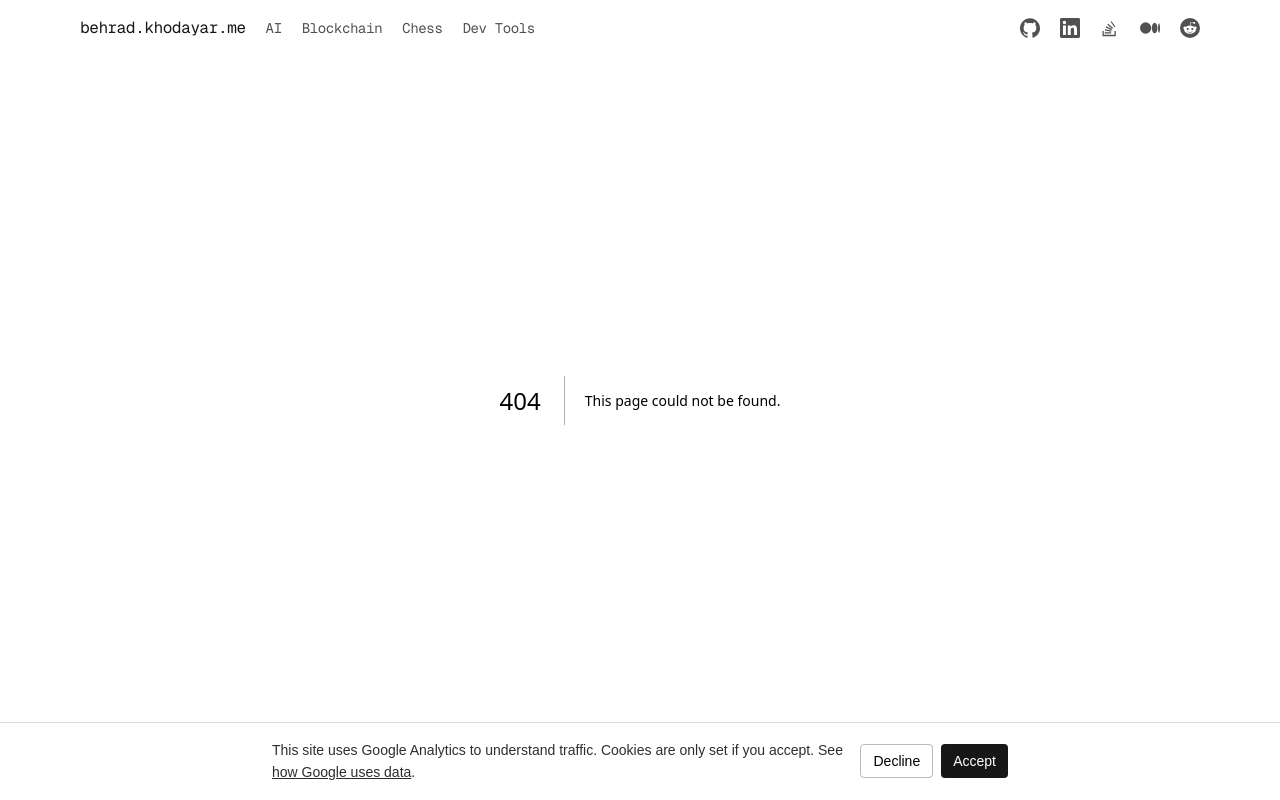
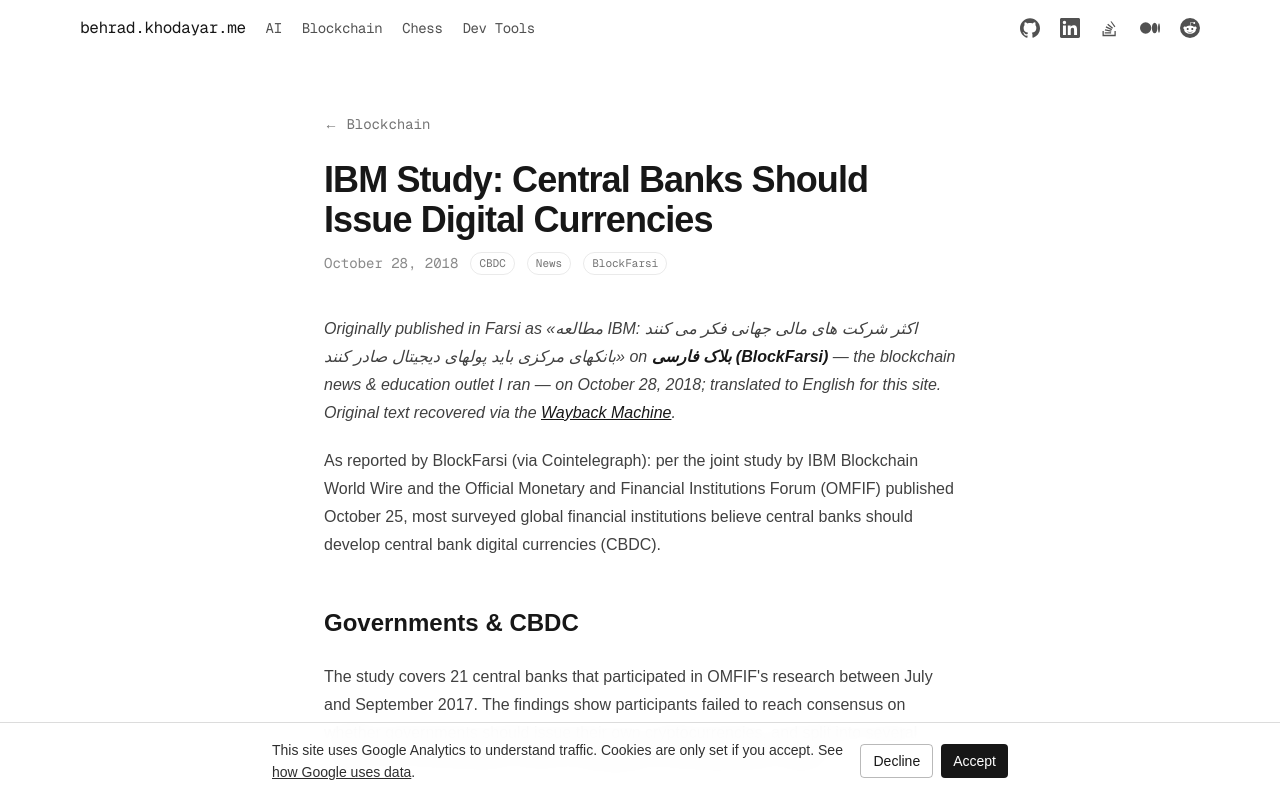
Before and after one commit to behradkhodayar/behradkhodayar, a Next.js app: page /blockchain/ibm-omfif-cbdc-study in a window 1280 px wide. Before the commit this address had no page. Shown: the top 800 px of the page. Built offline with nearby package versions, Linux system fonts and the light colour scheme.

Commit message:
Add IBM/OMFIF CBDC study post

```diff
--- a/app/blockchain/content.ts
+++ b/app/blockchain/content.ts
@@ -7,6 +7,14 @@
 import { type Post, byDateDesc } from "../lib/content";
 
 export const posts: Post[] = [
+  {
+    slug: "ibm-omfif-cbdc-study",
+    title: "IBM Study: Central Banks Should Issue Digital Currencies",
+    date: "2018-10-28",
+    excerpt:
+      "The IBM/OMFIF study: most surveyed financial institutions think central banks should develop CBDCs — plus the skeptics at HSBC & the BOJ. Translated from BlockFarsi.",
+    tags: ["CBDC", "News", "BlockFarsi"],
+  },
   {
     slug: "oracle-blockchain-cloud-service",
     title: "Oracle Releases Its Blockchain SaaS Suite",
--- /dev/null
+++ b/app/blockchain/ibm-omfif-cbdc-study/page.mdx
@@ -0,0 +1,40 @@
+import PostLayout from "../../ai/components/PostLayout";
+
+export const meta = {
+  title: "IBM Study: Central Banks Should Issue Digital Currencies",
+  date: "2018-10-28",
+  tags: ["CBDC", "News", "BlockFarsi"],
+};
+
+export const metadata = {
+  title: meta.title,
+  description:
+    "The IBM/OMFIF study: most surveyed global financial institutions think central banks should develop CBDCs — plus the skeptics at HSBC and the Bank of Japan. Translated from the BlockFarsi archive.",
+  alternates: {
+    canonical: "https://behrad.khodayar.me/blockchain/ibm-omfif-cbdc-study/",
+  },
+};
+
+export default function Layout({ children }) {
+  return (
+    <PostLayout meta={meta} backHref="/blockchain" backLabel="Blockchain">
+      {children}
+    </PostLayout>
+  );
+}
+
+*Originally published in Farsi as «مطالعه IBM: اکثر شرکت های مالی جهانی فکر می کنند بانکهای مرکزی باید پولهای دیجیتال صادر کنند» on **بلاک فارسی (BlockFarsi)** — the blockchain news & education outlet I ran — on October 28, 2018; translated to English for this site. Original text recovered via the [Wayback Machine](https://web.archive.org/web/20190114213718/http://blockfarsi.com/news/%d9%85%d8%b7%d8%a7%d9%84%d8%b9%d9%87-ibm-omfif-cbdc/).*
+
+As reported by BlockFarsi (via Cointelegraph): per the joint study by IBM Blockchain World Wire and the Official Monetary and Financial Institutions Forum (OMFIF) published October 25, most surveyed global financial institutions believe central banks should develop central bank digital currencies (CBDC).
+
+## Governments & CBDC
+
+The study covers 21 central banks that participated in OMFIF's research between July and September 2017. The findings show participants failed to reach consensus on whether governments should issue their own cryptocurrencies, and split into several camps over the processes around managing & accessing these CBDCs.
+
+76 percent of respondents reported uncertainty about the efficiency of distributed ledger technology (DLT), even as many of the surveyed financial institutions believed central banks should issue their own digital money. Meanwhile, 38 percent of the financial institutions in the study are actively investigating & experimenting with CBDCs, while the rest — 62 percent — are not active in the space at all.
+
+## Challenges
+
+Beyond providing statistics on central-bank-issued digital currencies across global financial institutions, the report also lays out a number of approaches to building CBDCs, along with guidance for institutions on managing the associated challenges.
+
+On October 23, a senior manager at the UK-based bank HSBC, Craig Ramsey, claimed that both CBDCs and blockchain deployment pose "a great challenge" to today's major real-time gross settlement (RTGS) payment systems. Last week, Masayoshi Amamiya, deputy governor of the Bank of Japan (BOJ), claimed CBDCs are unlikely to improve existing monetary systems, since controlling the economy through CBDCs would only be effective if central banks removed paper money from the financial system.
```
